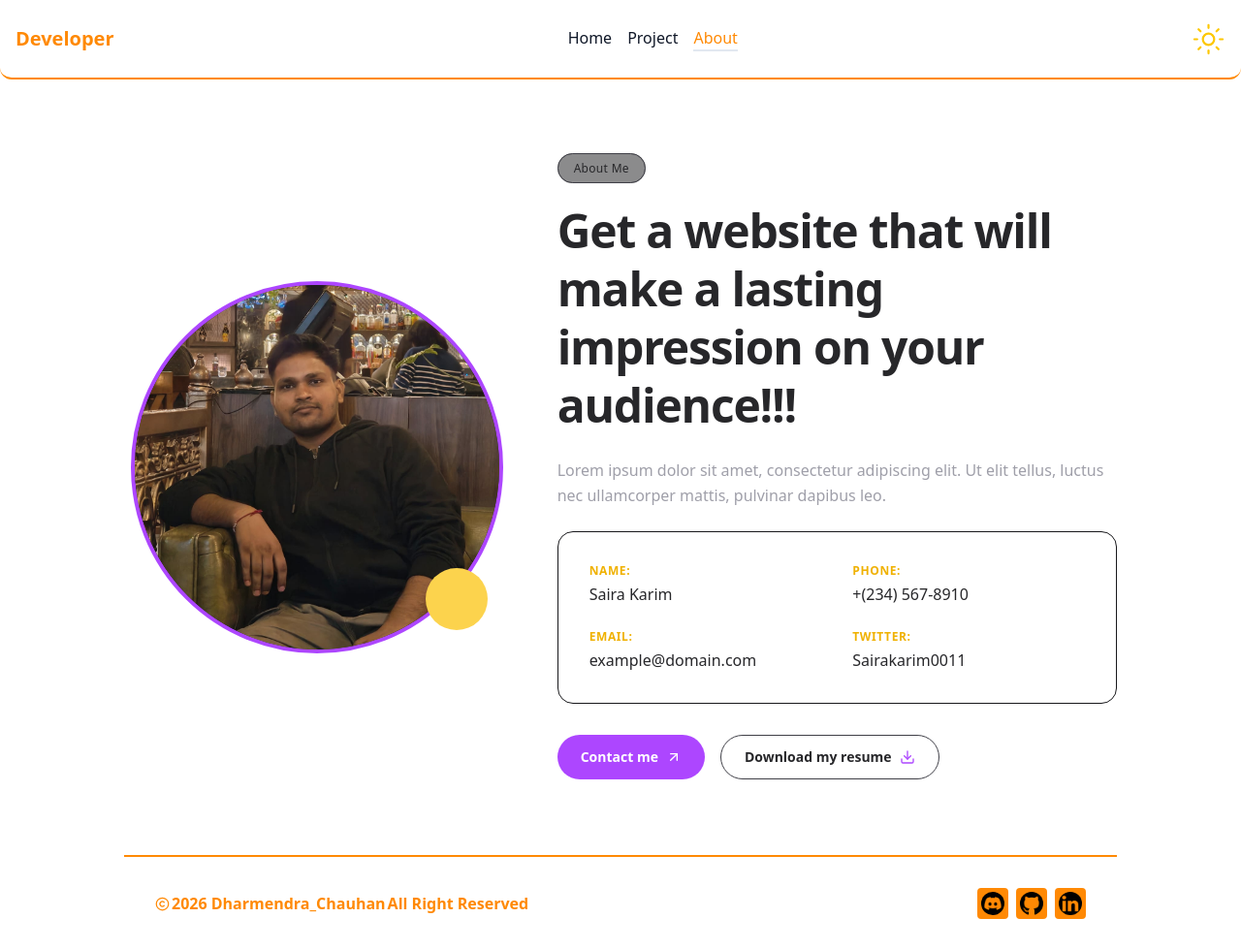
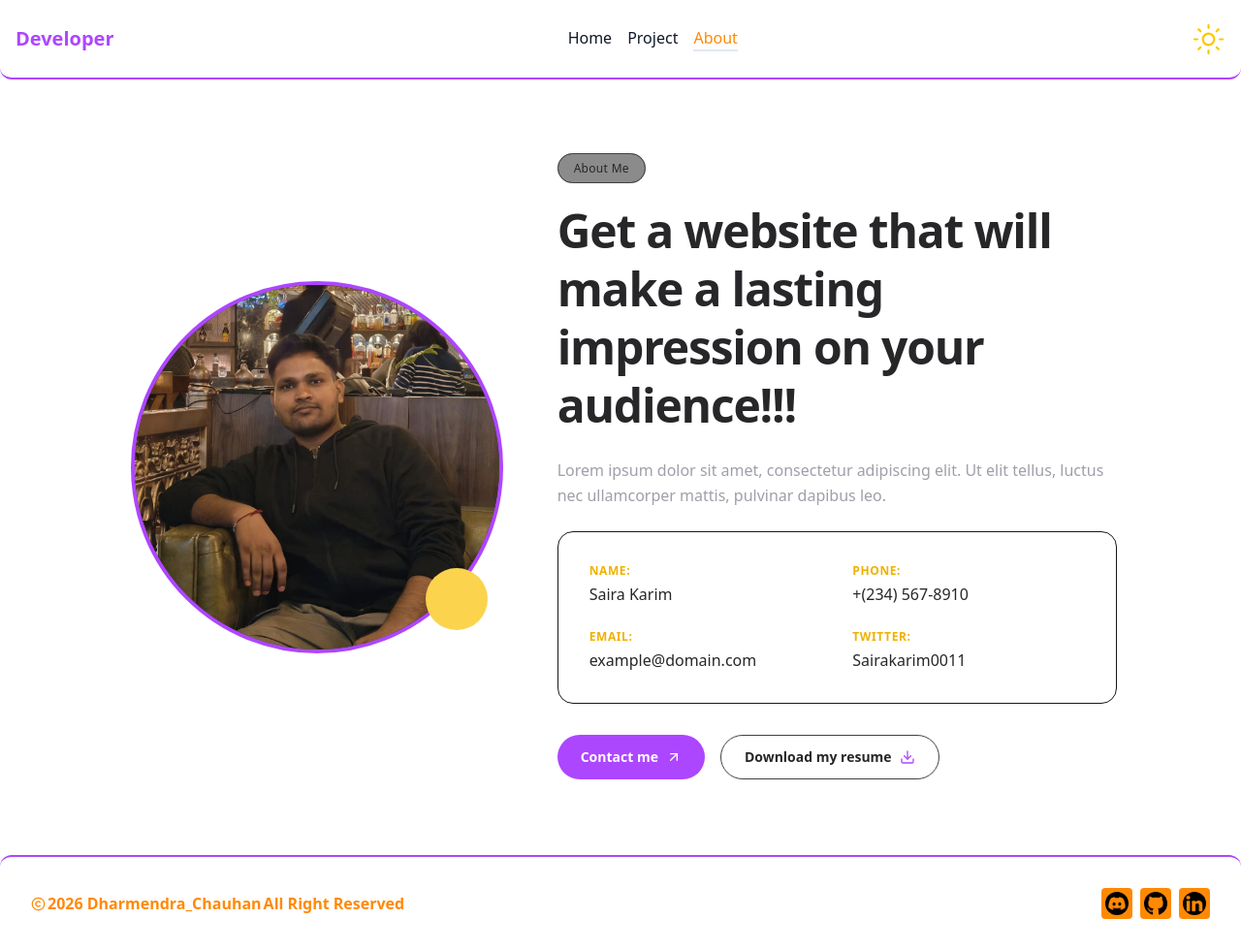
Before and after one commit to dharmendrachauhan-dev/Mi_Portafolio, a React (Vite) app: page /about in a window 1280 px wide. Shown: the whole page at 97% size. Built offline with nearby package versions, Linux system fonts and the light colour scheme.

Commit message:
update Footer and Navbar components with new color scheme and styling adjustments

```diff
--- a/src/components/Footer.jsx
+++ b/src/components/Footer.jsx
@@ -9,7 +9,7 @@ import { motion } from 'motion/react';
 function Footer() {
   return (
     <div
-      className="max-w-5xl mx-auto border-t-2 border-t-orange-400 h-full"
+      className="max-w-7xl mx-auto border-t-2 border-t-purple-500 rounded-xl  h-full"
     >
       <motion.div
       initial={{ opacity: 0, x: -30 }}
--- a/src/components/Navbar.jsx
+++ b/src/components/Navbar.jsx
@@ -47,8 +47,8 @@ function Navbar() {
   return (
     <nav
       className="sticky top-0 max-w-7xl flex justify-between h-20 py-10 items-center px-4
-      border-b-2 border-b-orange-400 rounded-xl backdrop-blur-xl z-20 mx-auto">
-      <div className="text-xl font-semibold cursor-pointer text-orange-400">
+      border-b-2 border-b-purple-500 rounded-xl backdrop-blur-xl z-20 mx-auto">
+      <div className="text-xl font-semibold cursor-pointer text-purple-500">
         <Link to='/'> Developer </Link>
       </div>
 
@@ -76,10 +76,10 @@ function Navbar() {
       <div
         className={`
     overflow-hidden transition-all duration-300 ease-in-out w-full md:hidden absolute top-full left-0
-    ${isOpen ? "max-h-96 opacity-100 translate-y-0" : "max-h-0 opacity-0 -translate-y-5"}
+    ${isOpen ? "max-h-96 bg-white dark:bg-slate-900 opacity-100 translate-y-0" : "max-h-0 opacity-0 -translate-y-5"}
   `}
       >
-        <div className='w-full flex flex-col justify-center items-center border-2 py-4 rounded-xl md:hidden dark:bg-slate-900'>
+        <div className='w-full flex flex-col justify-center items-center border-2 py-4 dark:border-purple-500 rounded-xl md:hidden dark:bg-slate-900'>
           {navLinks.map((item) => (
             <NavLink
               key={item.id}
```
